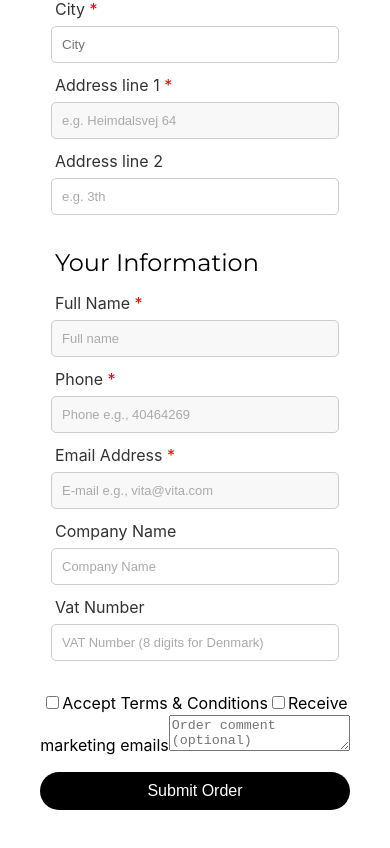
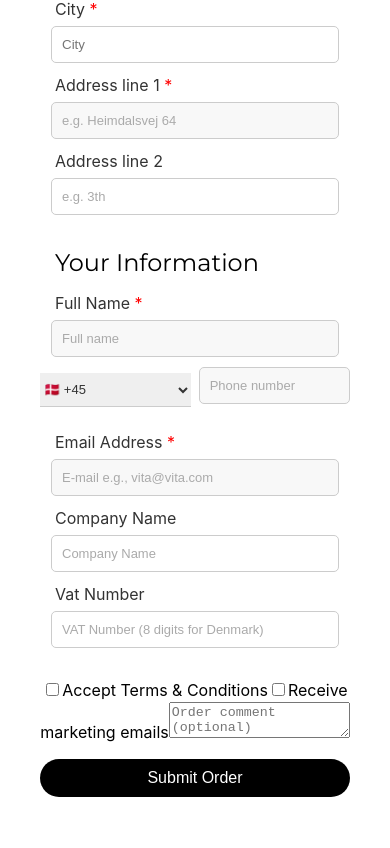
Before and after one commit to yukarasan/vita, a React (Vite) app: page /checkout in a window 390 px wide. Shown: the part 761-1609 px from the top of the page. Built offline with nearby package versions, Linux system fonts and the light colour scheme.

Commit message:
Phone number with countries

```diff
--- a/src/components/user_information/UserInformation.tsx
+++ b/src/components/user_information/UserInformation.tsx
@@ -8,12 +8,11 @@ interface UserInformationProps {
 }
 
 export const UserInformation: React.FC<UserInformationProps> = ({ userInfo, setUserInfo }) => {
-  // State to track if the email is valid
   const [emailValid, setEmailValid] = useState(true);
 
   const validateEmail = (email: string) => {
     if (email.trim() === "") {
-      return true; // Consider empty string as valid to allow clearing the field
+      return true;
     }
     const re = /^[^\s@]+@[^\s@]+\.[^\s@]+$/;
     return re.test(email);
@@ -54,18 +53,30 @@ export const UserInformation: React.FC<UserInformationProps> = ({ userInfo, setU
         required
       />
 
-      <label className="input-label">Phone <span className="required-asterisk">*</span></label>
+      <div style={{ display: 'flex', alignItems: 'center', marginBottom: '1rem' }}>
+        <select
+          name="countryCode"
+          value='+45' // Hardcoded value
+          className="input-field"
+          style={{ marginRight: '8px' }}>
+          <option value="+45">🇩🇰 +45</option>
+          <option value="+46">🇸🇪 +46</option>
+          <option value="+47">🇳🇴 +47</option>
+          <option value="+47">🇹🇷 +90</option>
+          <option value="+47">🇵🇰 +92</option>
+          <option value="+47">🇦🇫 +93</option>
+        </select>
+
         <input
           type="tel"
           name="phone"
           value={userInfo.phone}
           onChange={handleInputChange}
-        placeholder="Phone e.g., 40464269"
-        pattern="[0-9]*"
-        inputMode="numeric"
+          placeholder="Phone number"
           className="input-field"
           required
         />
+      </div>
 
       <label className="input-label">Email Address <span className="required-asterisk">*</span></label>
       <input
```
Lines whose indentation alone changed are shown as unchanged.
